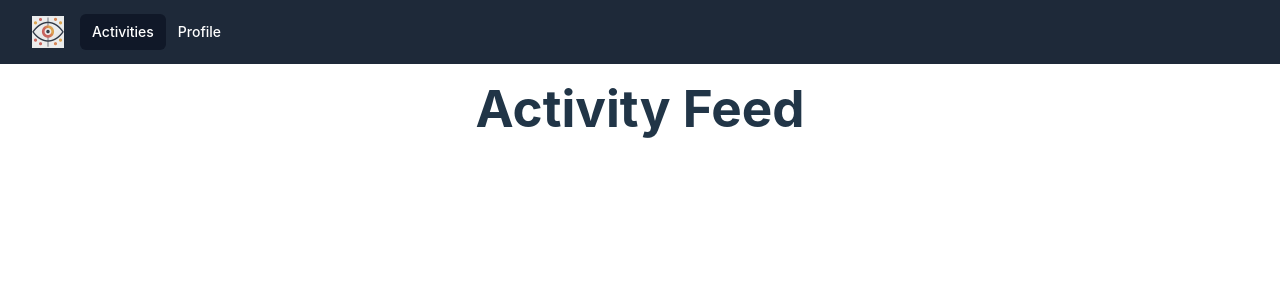
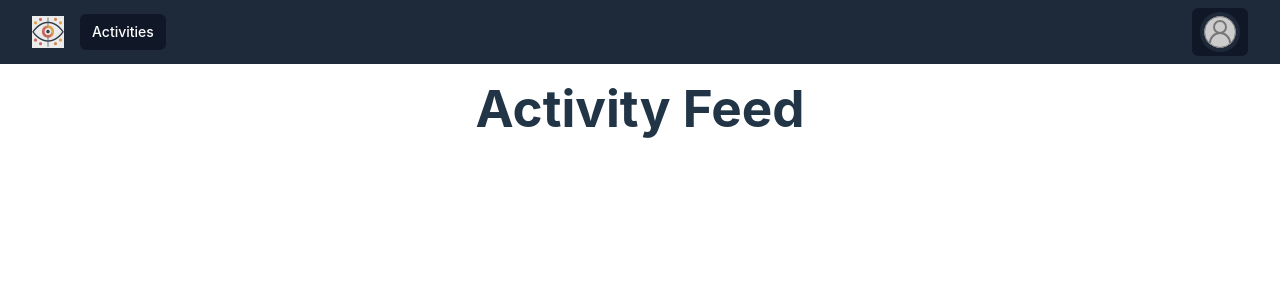
Before and after one commit to tadasmak/socialize_project_frontend, a React (Vite) app: page / in a window 1280 px wide. Shown: the top 300 px of the page. Built offline with nearby package versions, Linux system fonts and the light colour scheme.

Commit message:
Style navigation and add profile icon as a button

```diff
--- a/src/components/Navigation.tsx
+++ b/src/components/Navigation.tsx
@@ -1,21 +1,25 @@
 const navigationItems = [
   { name: 'Activities', href: '#', current: true },
-  { name: 'Profile', href: '#', current: false }
 ]
 
 export default function Navigation() {
   return (
     <nav className="bg-gray-800">
         <div className="mx-auto max-w-7xl px-2 sm:px-6 lg:px-8">
-            <div className="relative flex h-16 items-center justify-between">
-                <div className="absolute inset-y-0 left-0 flex items-center">
-                    <div className="flex items-center mr-4">
+            <div className="flex justify-between relative items-center h-16">
+                <div className="flex items-center inset-y-0 left-0">
+                    <div className="flex flex-1 justify-center items-stretch mr-4">
                         <img alt="Social Eyes" src="../src/assets/branding/logo.png" className="h-8 w-auto" />
                     </div>
                     {navigationItems.map((item) => (
                         <div key={item.name} className={`text-white px-3 py-2 rounded-md text-sm font-medium ${item.current ? 'bg-gray-900' : 'hover:bg-gray-700'}`}>{item.name}</div>
                     ))}
                 </div>
+                <div className="bg-gray-900 rounded-md px-2 py-1">
+                    <div className="relative rounded-full bg-gray-800 p-1 text-gray-400 hover:text-white focus:ring-2 focus:ring-white focus:ring-offset-2 focus:ring-offset-gray-800 focus:outline-hidden">
+                        <img src="../src/assets/branding/profile-icon-placeholder.svg" className="size-8 rounded-full" />
+                    </div>
+                </div>
             </div>
         </div>
     </nav>
```
Also changed, not shown: src/assets/branding/profile-icon-placeholder.svg (added).
